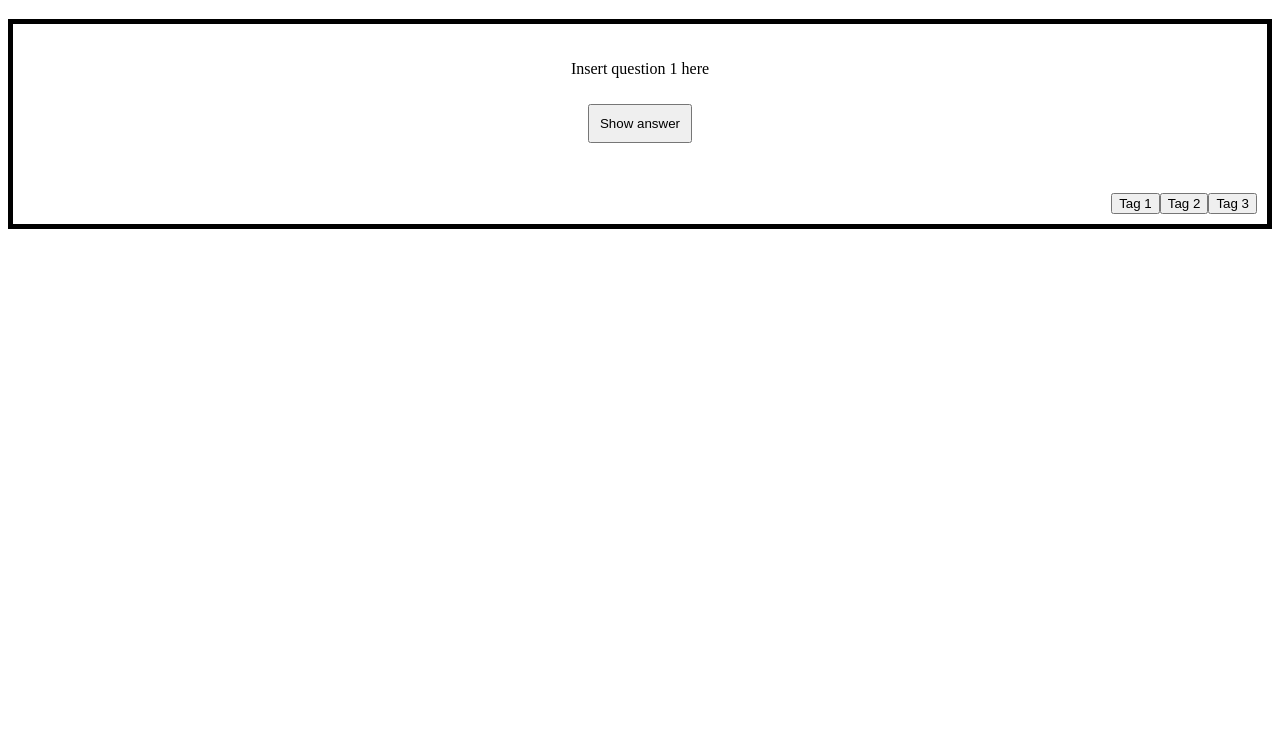
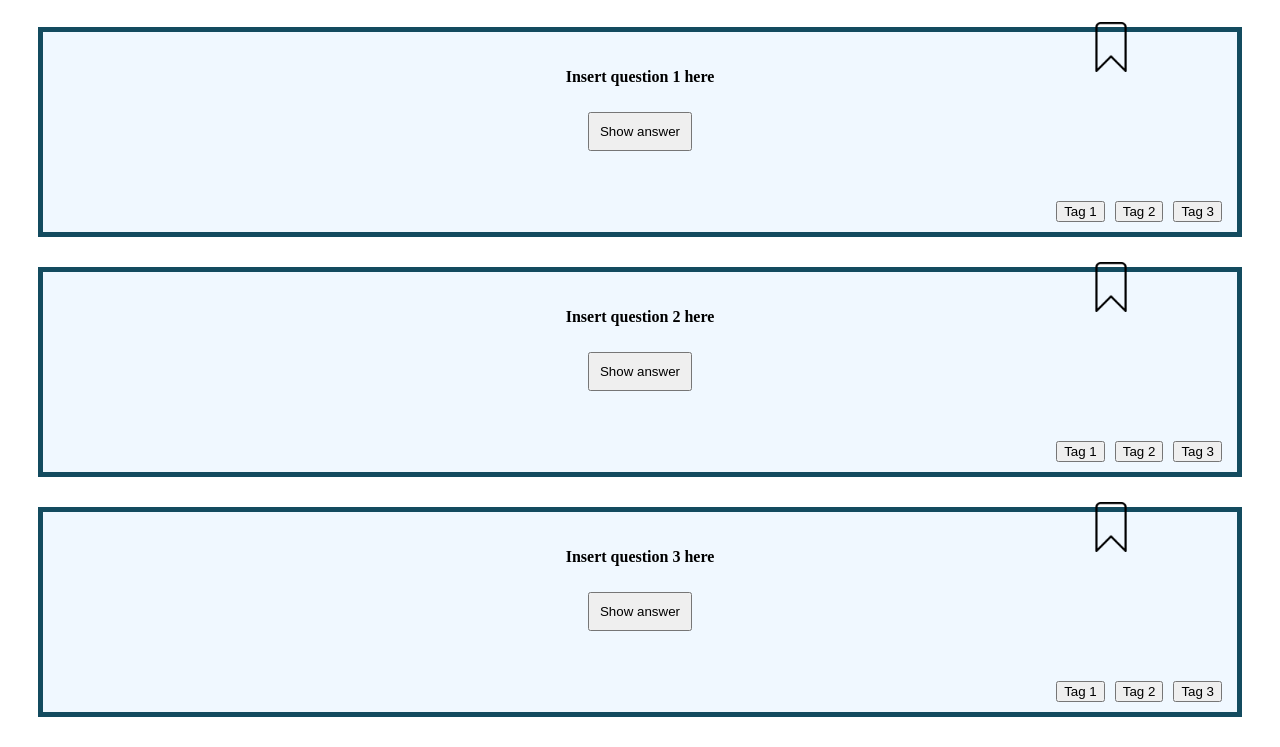
Before and after one commit to aaaleeenaaa/quiz-app, a plain HTML site: page index.html in a window 1280 px wide. Shown: the part 62-809 px from the top of the page. Drawn offline with Linux system fonts and the light colour scheme.

Commit message:
adjust question cards

```diff
--- a/css/styles.css
+++ b/css/styles.css
@@ -10,10 +10,23 @@ h1 {
   font-family: Verdana, Geneva, Tahoma, sans-serif;
 }
 
+.bookmark-icon {
+  height: 50px;
+  width: auto;
+  position: absolute;
+  left: 88%;
+  top: -20px;
+}
+
+.bookmark-flexbox {
+  position: relative;
+}
+
 .overall-question {
-  margin: 0px;
   padding: 10px;
-  border: 5px solid black;
+  margin: 30px;
+  border: 5px solid #134b5f;
+  background-color: aliceblue;
 }
 
 .question-and-button {
@@ -24,7 +37,8 @@ h1 {
 }
 
 .question {
-  padding: 0 0 10px; 0;
+  padding: 0 0 10px 0;
+  font-weight: bold;
 }
 
 .show-answer {
@@ -34,4 +48,9 @@ h1 {
 .tags {
   display: flex;
   justify-content: right;
+  flex-wrap: wrap;
 }
+
+.tag-button {
+  margin: 0 5px;
+}
--- a/index.html
+++ b/index.html
@@ -15,8 +15,60 @@
 
     <main>
       <section class="overall-question">
+        <div class="bookmark-flexbox">
+          <img
+            class="bookmark-icon"
+            src="/images/bookmark-icon.png"
+            alt="bookmark icon"
+          />
+        </div>
+
         <div class="question-and-button">
           <p class="question">Insert question 1 here</p>
+
+          <button class="show-answer" type="button">Show answer</button>
+        </div>
+
+        <div class="tags">
+          <button class="tag-button" type="button">Tag 1</button>
+          <button class="tag-button" type="button">Tag 2</button>
+          <button class="tag-button" type="button">Tag 3</button>
+        </div>
+      </section>
+
+      <section class="overall-question">
+        <div class="bookmark-flexbox">
+          <img
+            class="bookmark-icon"
+            src="/images/bookmark-icon.png"
+            alt="bookmark icon"
+          />
+        </div>
+
+        <div class="question-and-button">
+          <p class="question">Insert question 2 here</p>
+
+          <button class="show-answer" type="button">Show answer</button>
+        </div>
+
+        <div class="tags">
+          <button class="tag-button" type="button">Tag 1</button>
+          <button class="tag-button" type="button">Tag 2</button>
+          <button class="tag-button" type="button">Tag 3</button>
+        </div>
+      </section>
+
+      <section class="overall-question">
+        <div class="bookmark-flexbox">
+          <img
+            class="bookmark-icon"
+            src="/images/bookmark-icon.png"
+            alt="bookmark icon"
+          />
+        </div>
+
+        <div class="question-and-button">
+          <p class="question">Insert question 3 here</p>
 
           <button class="show-answer" type="button">Show answer</button>
         </div>
```
